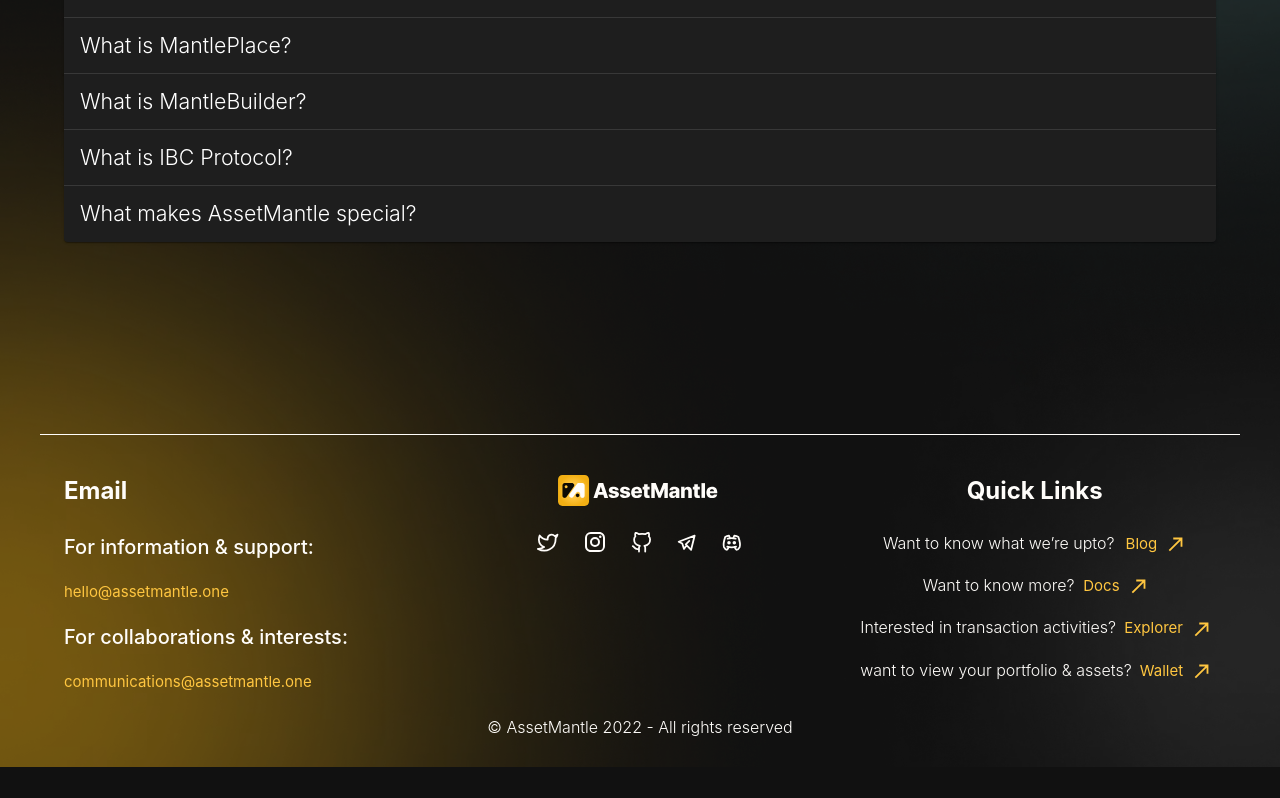
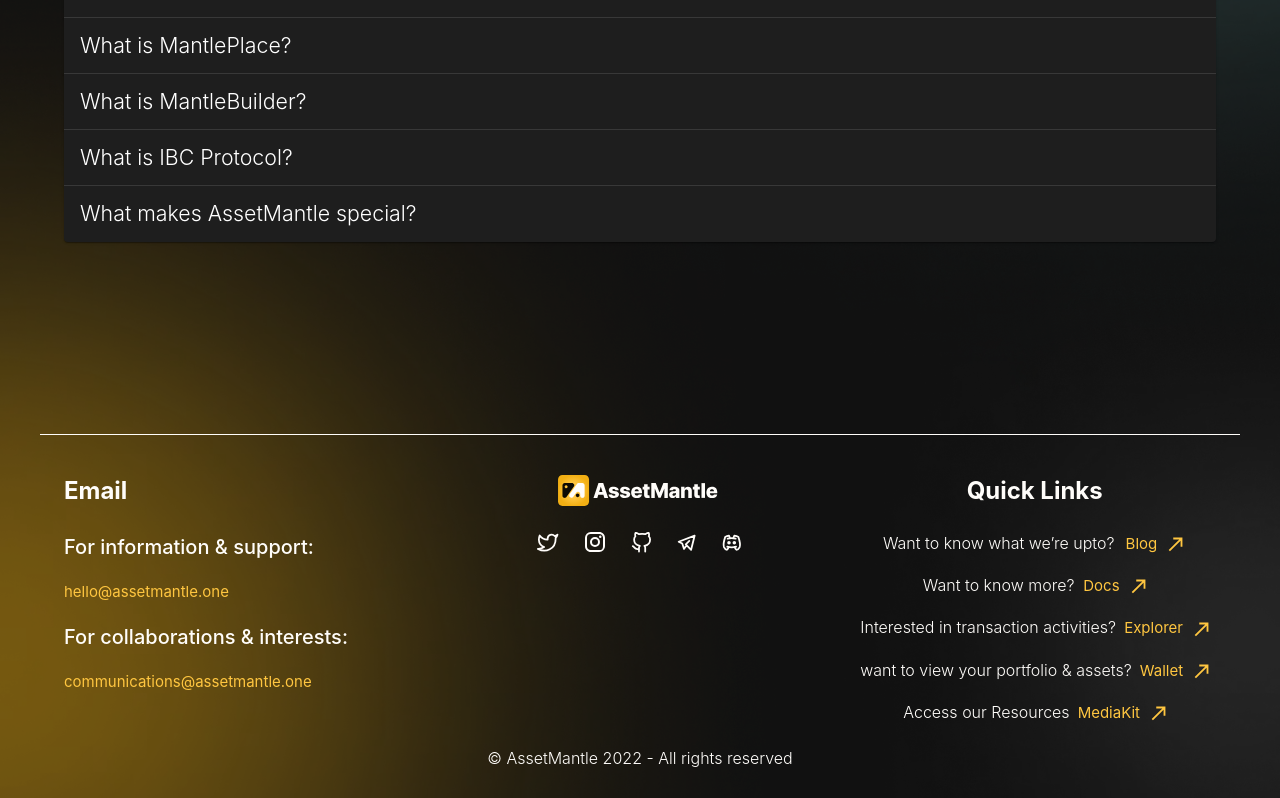
Before and after one commit to AssetMantle/website, a Next.js app: page /about in a window 1280 px wide. Shown: the part 1706-2504 px from the top of the page. Before the commit the page ends 2473 px from the top, so only its background shows below. Built offline with nearby package versions, Linux system fonts and the light colour scheme.

Commit message:
Added mediakit link to footer

```diff
--- a/views/Footer.js
+++ b/views/Footer.js
@@ -96,6 +96,14 @@ const FooterConfigData = {
           icon: <NorthEastIcon />,
           text: "Wallet",
           href: "https://wallet.assetmantle.one/",
+        },
+      },
+      {
+        title: "Access our Resources",
+        link: {
+          icon: <NorthEastIcon />,
+          text: "MediaKit",
+          href: "https://docs.assetmantle.one/MediaKit",
         },
       },
     ],
```
